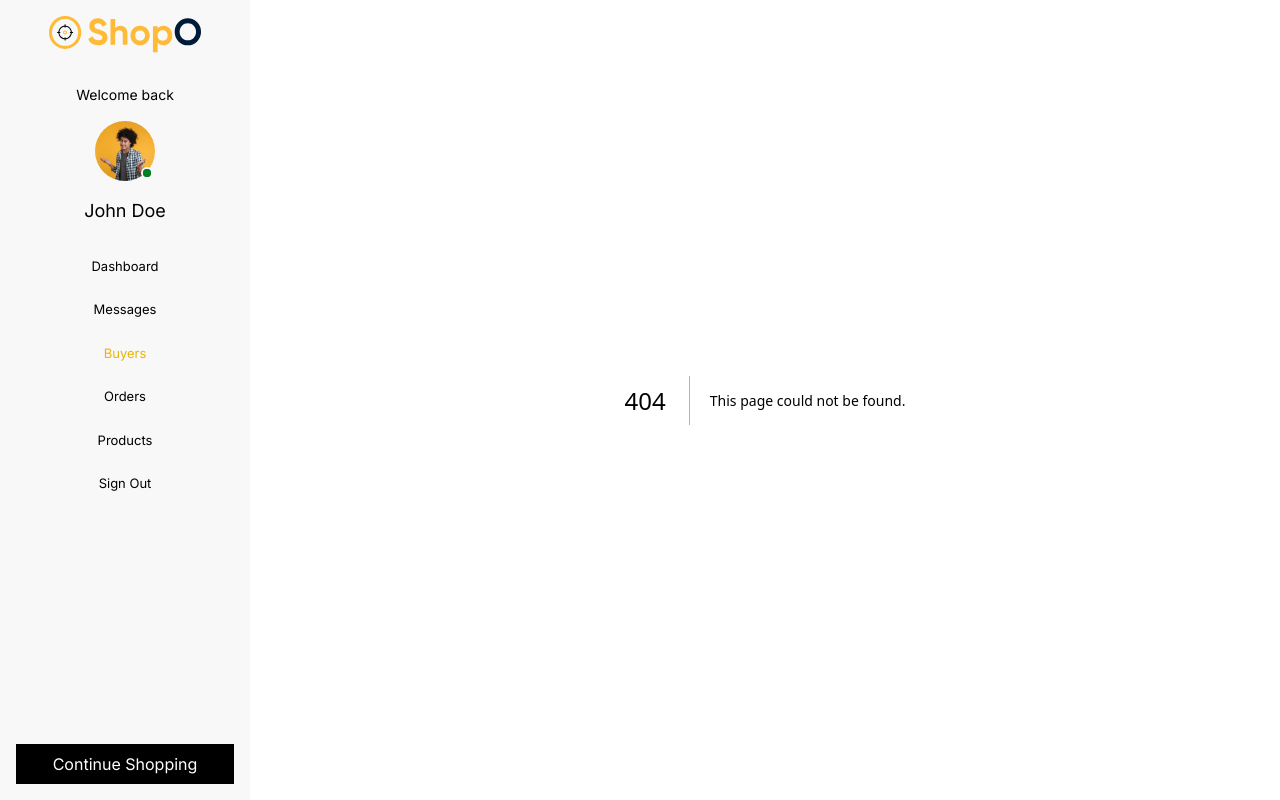
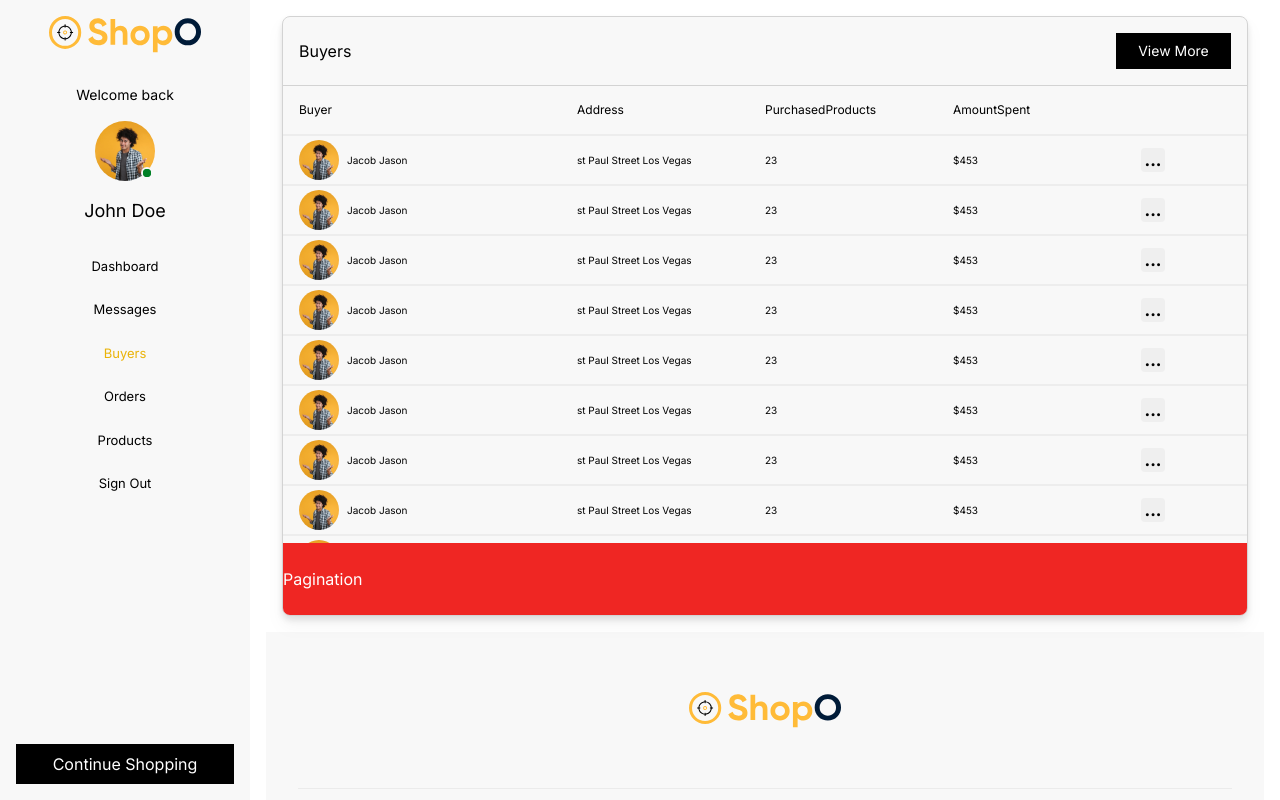
Before and after one commit to UzairMalik17/e-commerceSingle, a Next.js app: page /admin/buyers in a window 1280 px wide. Before the commit this address had no page. Shown: the top 800 px of the page. Built offline with nearby package versions, Linux system fonts and the light colour scheme.

Commit message:
Buyers Page List Layout Completed

```diff
--- /dev/null
+++ b/components/Client/BuyersPage/BuyersPage.tsx
@@ -0,0 +1,368 @@
+import React from "react";
+import BuyersRow from "../Dashboard/BuyersCard/BuyersRow";
+const menu = ["Buyer", "Address", "PurchasedProducts", "AmountSpent"];
+const buyers = [
+  {
+    Buyer: "Jacob Jason",
+    img: "/Assets/Dashboard/User.jpg",
+    PurchasedProducts: "st Paul Street Los Vegas",
+    Address: "23",
+    AmountSpent: "$453",
+    style: "",
+  },
+  {
+    Buyer: "Jacob Jason",
+    img: "/Assets/Dashboard/User.jpg",
+    PurchasedProducts: "st Paul Street Los Vegas",
+    Address: "23",
+    AmountSpent: "$453",
+    style: "",
+  },
+  {
+    Buyer: "Jacob Jason",
+    img: "/Assets/Dashboard/User.jpg",
+    PurchasedProducts: "st Paul Street Los Vegas",
+    Address: "23",
+    AmountSpent: "$453",
+    style: "",
+  },
+  {
+    Buyer: "Jacob Jason",
+    img: "/Assets/Dashboard/User.jpg",
+    PurchasedProducts: "st Paul Street Los Vegas",
+    Address: "23",
+    AmountSpent: "$453",
+    style: "",
+  },
+  {
+    Buyer: "Jacob Jason",
+    img: "/Assets/Dashboard/User.jpg",
+    PurchasedProducts: "st Paul Street Los Vegas",
+    Address: "23",
+    AmountSpent: "$453",
+    style: "",
+  },
+  {
+    Buyer: "Jacob Jason",
+    img: "/Assets/Dashboard/User.jpg",
+    PurchasedProducts: "st Paul Street Los Vegas",
+    Address: "23",
+    AmountSpent: "$453",
+    style: "",
+  },
+  {
+    Buyer: "Jacob Jason",
+    img: "/Assets/Dashboard/User.jpg",
+    PurchasedProducts: "st Paul Street Los Vegas",
+    Address: "23",
+    AmountSpent: "$453",
+    style: "",
+  },
+  {
+    Buyer: "Jacob Jason",
+    img: "/Assets/Dashboard/User.jpg",
+    PurchasedProducts: "st Paul Street Los Vegas",
+    Address: "23",
+    AmountSpent: "$453",
+    style: "",
+  },
+  {
+    Buyer: "Jacob Jason",
+    img: "/Assets/Dashboard/User.jpg",
+    PurchasedProducts: "st Paul Street Los Vegas",
+    Address: "23",
+    AmountSpent: "$453",
+    style: "",
+  },
+  {
+    Buyer: "Jacob Jason",
+    img: "/Assets/Dashboard/User.jpg",
+    PurchasedProducts: "st Paul Street Los Vegas",
+    Address: "23",
+    AmountSpent: "$453",
+    style: "",
+  },
+  {
+    Buyer: "Jacob Jason",
+    img: "/Assets/Dashboard/User.jpg",
+    PurchasedProducts: "st Paul Street Los Vegas",
+    Address: "23",
+    AmountSpent: "$453",
+    style: "",
+  },
+  {
+    Buyer: "Jacob Jason",
+    img: "/Assets/Dashboard/User.jpg",
+    PurchasedProducts: "st Paul Street Los Vegas",
+    Address: "23",
+    AmountSpent: "$453",
+    style: "",
+  },
+  {
+    Buyer: "Jacob Jason",
+    img: "/Assets/Dashboard/User.jpg",
+    PurchasedProducts: "st Paul Street Los Vegas",
+    Address: "23",
+    AmountSpent: "$453",
+    style: "",
+  },
+  {
+    Buyer: "Jacob Jason",
+    img: "/Assets/Dashboard/User.jpg",
+    PurchasedProducts: "st Paul Street Los Vegas",
+    Address: "23",
+    AmountSpent: "$453",
+    style: "",
+  },
+  {
+    Buyer: "Jacob Jason",
+    img: "/Assets/Dashboard/User.jpg",
+    PurchasedProducts: "st Paul Street Los Vegas",
+    Address: "23",
+    AmountSpent: "$453",
+    style: "",
+  },
+  {
+    Buyer: "Jacob Jason",
+    img: "/Assets/Dashboard/User.jpg",
+    PurchasedProducts: "st Paul Street Los Vegas",
+    Address: "23",
+    AmountSpent: "$453",
+    style: "",
+  },
+  {
+    Buyer: "Jacob Jason",
+    img: "/Assets/Dashboard/User.jpg",
+    PurchasedProducts: "st Paul Street Los Vegas",
+    Address: "23",
+    AmountSpent: "$453",
+    style: "",
+  },
+  {
+    Buyer: "Jacob Jason",
+    img: "/Assets/Dashboard/User.jpg",
+    PurchasedProducts: "st Paul Street Los Vegas",
+    Address: "23",
+    AmountSpent: "$453",
+    style: "",
+  },
+  {
+    Buyer: "Jacob Jason",
+    img: "/Assets/Dashboard/User.jpg",
+    PurchasedProducts: "st Paul Street Los Vegas",
+    Address: "23",
+    AmountSpent: "$453",
+    style: "",
+  },
+  {
+    Buyer: "Jacob Jason",
+    img: "/Assets/Dashboard/User.jpg",
+    PurchasedProducts: "st Paul Street Los Vegas",
+    Address: "23",
+    AmountSpent: "$453",
+    style: "",
+  },
+  {
+    Buyer: "Jacob Jason",
+    img: "/Assets/Dashboard/User.jpg",
+    PurchasedProducts: "st Paul Street Los Vegas",
+    Address: "23",
+    AmountSpent: "$453",
+    style: "",
+  },
+  {
+    Buyer: "Jacob Jason",
+    img: "/Assets/Dashboard/User.jpg",
+    PurchasedProducts: "st Paul Street Los Vegas",
+    Address: "23",
+    AmountSpent: "$453",
+    style: "",
+  },
+  {
+    Buyer: "Jacob Jason",
+    img: "/Assets/Dashboard/User.jpg",
+    PurchasedProducts: "st Paul Street Los Vegas",
+    Address: "23",
+    AmountSpent: "$453",
+    style: "",
+  },
+  {
+    Buyer: "Jacob Jason",
+    img: "/Assets/Dashboard/User.jpg",
+    PurchasedProducts: "st Paul Street Los Vegas",
+    Address: "23",
+    AmountSpent: "$453",
+    style: "",
+  },
+  {
+    Buyer: "Jacob Jason",
+    img: "/Assets/Dashboard/User.jpg",
+    PurchasedProducts: "st Paul Street Los Vegas",
+    Address: "23",
+    AmountSpent: "$453",
+    style: "",
+  },
+  {
+    Buyer: "Jacob Jason",
+    img: "/Assets/Dashboard/User.jpg",
+    PurchasedProducts: "st Paul Street Los Vegas",
+    Address: "23",
+    AmountSpent: "$453",
+    style: "",
+  },
+  {
+    Buyer: "Jacob Jason",
+    img: "/Assets/Dashboard/User.jpg",
+    PurchasedProducts: "st Paul Street Los Vegas",
+    Address: "23",
+    AmountSpent: "$453",
+    style: "",
+  },
+  {
+    Buyer: "Jacob Jason",
+    img: "/Assets/Dashboard/User.jpg",
+    PurchasedProducts: "st Paul Street Los Vegas",
+    Address: "23",
+    AmountSpent: "$453",
+    style: "",
+  },
+  {
+    Buyer: "Jacob Jason",
+    img: "/Assets/Dashboard/User.jpg",
+    PurchasedProducts: "st Paul Street Los Vegas",
+    Address: "23",
+    AmountSpent: "$453",
+    style: "",
+  },
+  {
+    Buyer: "Jacob Jason",
+    img: "/Assets/Dashboard/User.jpg",
+    PurchasedProducts: "st Paul Street Los Vegas",
+    Address: "23",
+    AmountSpent: "$453",
+    style: "",
+  },
+  {
+    Buyer: "Jacob Jason",
+    img: "/Assets/Dashboard/User.jpg",
+    PurchasedProducts: "st Paul Street Los Vegas",
+    Address: "23",
+    AmountSpent: "$453",
+    style: "",
+  },
+  {
+    Buyer: "Jacob Jason",
+    img: "/Assets/Dashboard/User.jpg",
+    PurchasedProducts: "st Paul Street Los Vegas",
+    Address: "23",
+    AmountSpent: "$453",
+    style: "",
+  },
+  {
+    Buyer: "Jacob Jason",
+    img: "/Assets/Dashboard/User.jpg",
+    PurchasedProducts: "st Paul Street Los Vegas",
+    Address: "23",
+    AmountSpent: "$453",
+    style: "",
+  },
+  {
+    Buyer: "Jacob Jason",
+    img: "/Assets/Dashboard/User.jpg",
+    PurchasedProducts: "st Paul Street Los Vegas",
+    Address: "23",
+    AmountSpent: "$453",
+    style: "",
+  },
+  {
+    Buyer: "Jacob Jason",
+    img: "/Assets/Dashboard/User.jpg",
+    PurchasedProducts: "st Paul Street Los Vegas",
+    Address: "23",
+    AmountSpent: "$453",
+    style: "",
+  },
+  {
+    Buyer: "Jacob Jason",
+    img: "/Assets/Dashboard/User.jpg",
+    PurchasedProducts: "st Paul Street Los Vegas",
+    Address: "23",
+    AmountSpent: "$453",
+    style: "",
+  },
+  {
+    Buyer: "Jacob Jason",
+    img: "/Assets/Dashboard/User.jpg",
+    PurchasedProducts: "st Paul Street Los Vegas",
+    Address: "23",
+    AmountSpent: "$453",
+    style: "",
+  },
+  {
+    Buyer: "Jacob Jason",
+    img: "/Assets/Dashboard/User.jpg",
+    PurchasedProducts: "st Paul Street Los Vegas",
+    Address: "23",
+    AmountSpent: "$453",
+    style: "",
+  },
+  {
+    Buyer: "Jacob Jason",
+    img: "/Assets/Dashboard/User.jpg",
+    PurchasedProducts: "st Paul Street Los Vegas",
+    Address: "23",
+    AmountSpent: "$453",
+    style: "",
+  },
+  {
+    Buyer: "Jacob Jason",
+    img: "/Assets/Dashboard/User.jpg",
+    PurchasedProducts: "st Paul Street Los Vegas",
+    Address: "23",
+    AmountSpent: "$453",
+    style: "",
+  },
+];
+const BuyersPage = () => {
+  return (
+    <div className="w-full h-full p-4">
+      <section className="w-full h-[600px] flex flex-col items-start justify-start bg-background border-[1px] drop-shadow-lg rounded-lg border-lightGray overflow-hidden">
+        <div className="w-full flex flex-row items-center justify-between p-4">
+          <p>Buyers</p>
+          <div className="w-[115px] bg-black-main text-center text-white-main text-sm p-2">
+            View More
+          </div>
+        </div>
+        <div className="w-full grid grid-cols-[1.5fr,1fr,1fr,1fr,0.5fr] items-center justify-start border-t-[1px]  border-lightGray gap-2 p-4">
+          {menu.map((item, index) => {
+            return (
+              <p className="text-xs" key={index}>
+                {item}
+              </p>
+            );
+          })}
+        </div>
+        <div className="w-full overflow-y-scroll ThinScrollbar">
+          {buyers.map((item, index) => {
+            return (
+              <BuyersRow
+                key={index}
+                Buyer={item.Buyer}
+                img={item.img}
+                Address={item.Address}
+                PurchasedProducts={item.PurchasedProducts}
+                AmountSpent={item.AmountSpent}
+                style={`text-[10px]`}
+              />
+            );
+          })}
+        </div>
+        <div className="w-full flex items-center bg-lavaRed text-white-main py-6">
+          Pagination
+        </div>
+      </section>
+    </div>
+  );
+};
+
+export default BuyersPage;
--- a/components/Client/Dashboard/BuyersCard/BuyersPopup/BuyersPopup.tsx
+++ b/components/Client/Dashboard/BuyersCard/BuyersPopup/BuyersPopup.tsx
@@ -54,12 +54,15 @@ const BuyersPopup: React.FC<Props> = ({
   return (
     <dialog
       ref={reference}
-      className="w-full sm:w-[600px] backdrop:bg-black-main backdrop:opacity-50 rounded">
+      className="w-full sm:w-[600px] backdrop:bg-black-main backdrop:opacity-50 rounded font-semibold">
       <div className="w-full flex flex-row items-center justify-between bg-lightningYellow px-6 py-4">
         <p className="text-white-main">Buyers Detail</p>
-        <IoIosClose className="w-[25px] h-[25px] bg-red text-white-main rounded-full" />
+        <IoIosClose
+          className="w-[25px] h-[25px] bg-red text-white-main rounded-full"
+          onClick={CloseHandler}
+        />
       </div>
-      <div className="w-full flex flex-col items-center justify-start gap-4 text-sm p-6">
+      <div className="w-full flex flex-col items-center justify-start gap-4 text-xs p-6">
         <div
           style={{
             backgroundImage: `url(${image})`,
@@ -67,7 +70,12 @@ const BuyersPopup: React.FC<Props> = ({
           className={`w-[80px] h-[80px] bg-center bg-cover bg-no-repeat rounded-full ${style}`}></div>
         {PopusInfo.map((item, index) => {
           return (
-            <PopupRow key={index} heading={item.heading} value={item.value} />
+            <PopupRow
+              key={index}
+              heading={item.heading}
+              value={item.value}
+              style={`${(index === 0 || index === 5) && "text-base py-2"}`}
+            />
           );
         })}
         <div className="w-full flex items-center justify-end gap-4">
--- a/components/Client/Dashboard/BuyersCard/BuyersPopup/PopupRow.tsx
+++ b/components/Client/Dashboard/BuyersCard/BuyersPopup/PopupRow.tsx
@@ -2,12 +2,13 @@ import React from "react";
 interface Props {
   heading: string;
   value: string;
+  style?: string;
 }
-const PopupRow: React.FC<Props> = ({ heading, value }) => {
+const PopupRow: React.FC<Props> = ({ heading, value, style }) => {
   return (
-    <div className="w-full flex items-center justify-between">
-      <p>{heading}</p>
-      <p>{value}</p>
+    <div className={`w-full flex items-center justify-between`}>
+      <p className={`${style}`}>{heading}</p>
+      <p className={`${style}`}>{value}</p>
     </div>
   );
 };
--- /dev/null
+++ b/pages/admin/buyers.tsx
@@ -0,0 +1,7 @@
+import React from "react";
+import BuyersPage from "@/components/Client/BuyersPage/BuyersPage";
+const buyers = () => {
+  return <BuyersPage />;
+};
+
+export default buyers;
```
